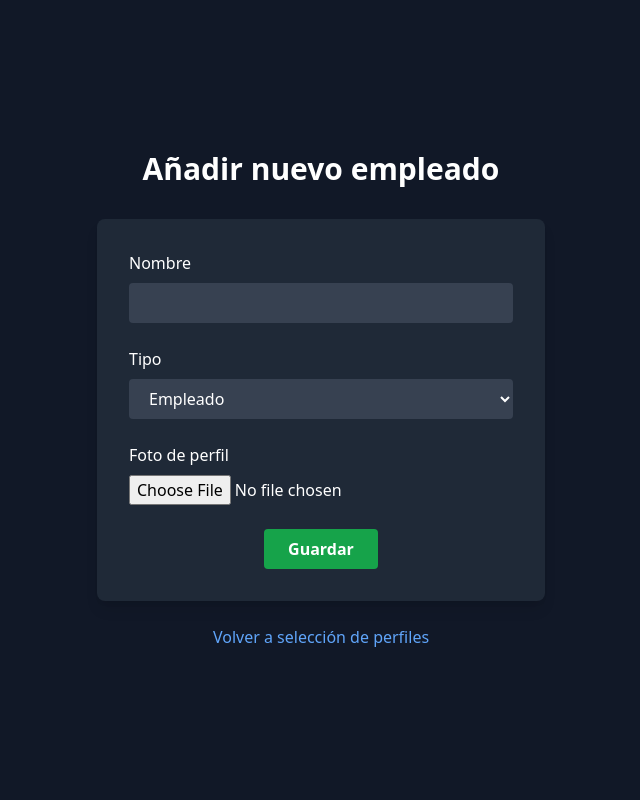
After one commit to Santilook/Inventario-app, a PHP site: page /inventario_app/views/AddEmpleado.php in a window 1280 px wide. The commit adds this page. Shown: the whole page, without its empty margins (319-959 px from the left). Run offline with PHP 8.4, Linux system fonts and the light colour scheme; some libraries are stand-ins or nearby versions.

Commit message:
Se agrego en la seleccion de perfiles un boton para añadir empleados, con formulario para nombre, tipo y foto de perfil.

```diff
--- /dev/null
+++ b/views/AddEmpleado.php
@@ -0,0 +1,42 @@
+<?php
+session_start();
+?>
+<!DOCTYPE html>
+<html lang="es">
+<head>
+    <meta charset="UTF-8">
+    <script src="https://cdn.tailwindcss.com"></script>
+    <title>Añadir Empleado</title>
+</head>
+<body class="bg-gray-900 min-h-screen flex flex-col items-center justify-center">
+    <div class="w-full max-w-md mx-auto py-10">
+        <h2 class="text-3xl font-bold text-white mb-8 text-center">Añadir nuevo empleado</h2>
+        <form action="../controller/GuardarEmpleado.php" method="post" enctype="multipart/form-data" class="bg-gray-800 rounded-lg shadow-lg p-8 space-y-6">
+            <!-- Nombre -->
+            <div>
+                <label class="block text-white mb-2" for="nombre">Nombre</label>
+                <input type="text" name="nombre" id="nombre" required class="w-full px-4 py-2 rounded bg-gray-700 text-white focus:outline-none">
+            </div>
+            <!-- Tipo -->
+            <div>
+                <label class="block text-white mb-2" for="tipo">Tipo</label>
+                <select name="tipo" id="tipo" required class="w-full px-4 py-2 rounded bg-gray-700 text-white focus:outline-none">
+                    <option value="EMPLEADO">Empleado</option>
+                </select>
+            </div>
+            <!-- Foto -->
+            <div>
+                <label class="block text-white mb-2" for="foto">Foto de perfil</label>
+                <input type="file" name="foto" id="foto" accept="image/*" class="w-full text-white">
+            </div>
+            <!-- Botón -->
+            <div class="flex justify-center">
+                <button type="submit" class="bg-green-600 hover:bg-green-500 text-white font-bold py-2 px-6 rounded transition">Guardar</button>
+            </div>
+        </form>
+        <div class="text-center mt-6">
+            <a href="SelectProfile.php" class="text-blue-400 hover:underline">Volver a selección de perfiles</a>
+        </div>
+    </div>
+</body>
+</html>
--- a/views/WellcomeAdmin.php
+++ b/views/WellcomeAdmin.php
@@ -7,6 +7,7 @@ include('head.php')
 <head>
     <meta charset="UTF-8">
     <meta name="viewport" content="width=device-width, initial-scale=1.0">
+    <script src="https://cdn.jsdelivr.net/npm/@tailwindcss/browser@4"></script>
     <title>Document</title>
 </head>
 <body>
--- a/views/WellcomeEmpleado.php
+++ b/views/WellcomeEmpleado.php
@@ -8,6 +8,7 @@
 
     <meta charset="UTF-8">
     <meta name="viewport" content="width=device-width, initial-scale=1.0">
+    <script src="https://cdn.jsdelivr.net/npm/@tailwindcss/browser@4"></script>
     <title>Document</title>
 </head>
 <body>
```
Also changed, not shown: controller/GuardarEmpleado.php (added, +30 -0 lines), views/SelectProfile.php (+15 -7 lines), model/img/user_685a0e7bd7e65.jpg (added), model/img/user_685a129e4e551.jpeg (added).
